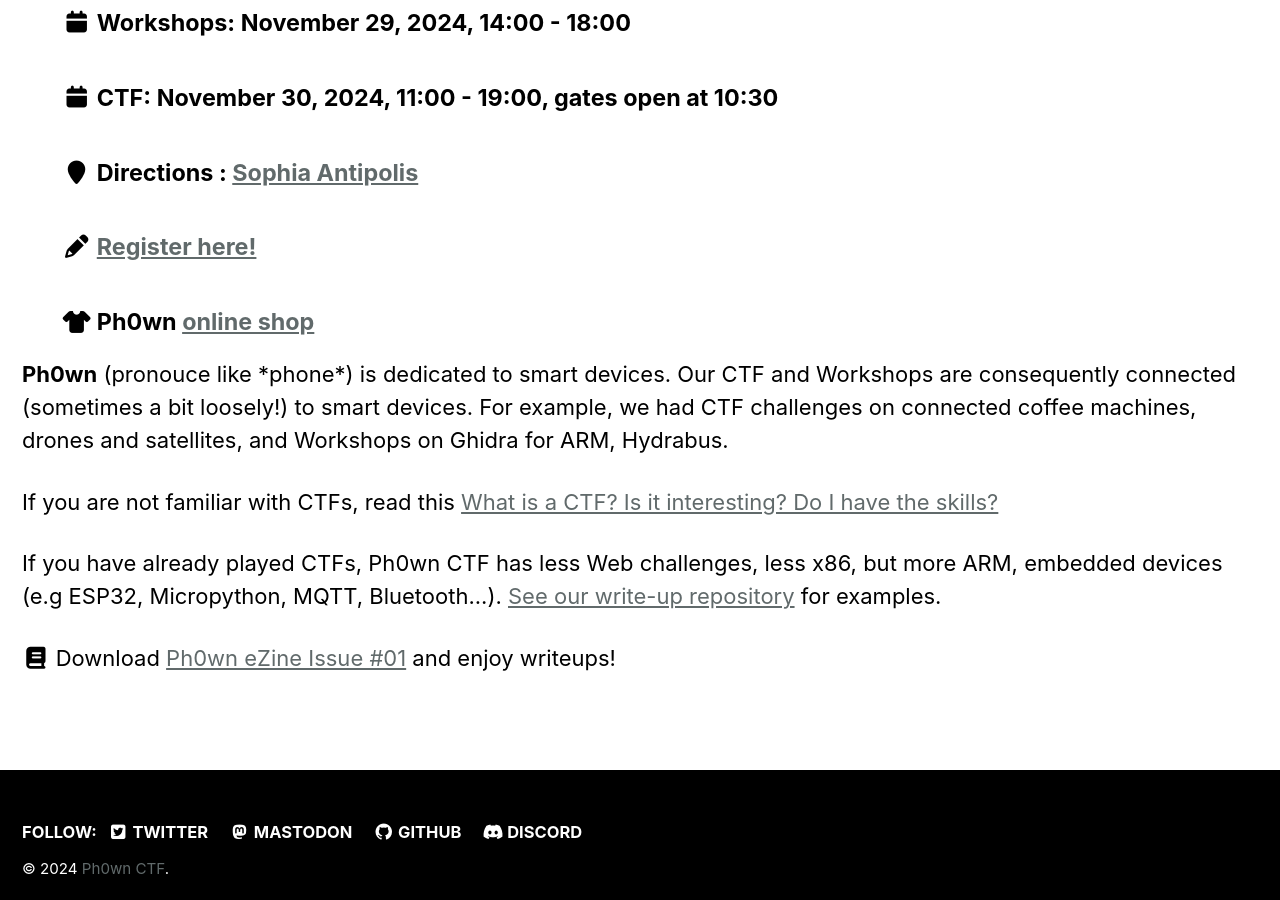
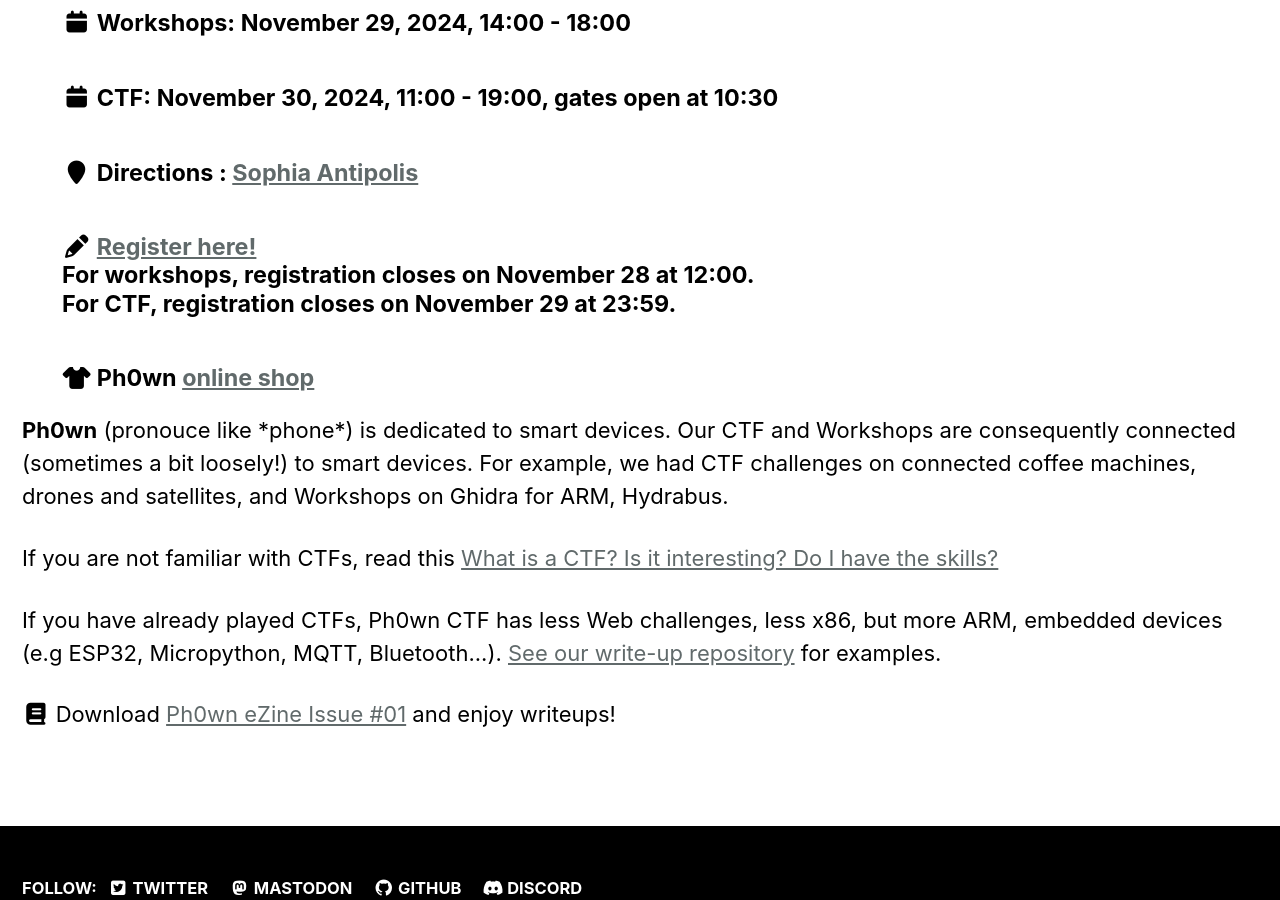
Before and after one commit to ph0wn/ph0wn.github.io, a Jekyll site: the page built from _pages/index.html, in a window 1280 px wide and 900 px high, scrolled down 652 px. Built offline with Jekyll 4.4.1, drawn with Linux system fonts in a browser that asks for light colours; cached includes are drawn as plain includes.

Commit message:
adding N0PS CTF + m5 + resizing THCON + registration end

```diff
--- a/_pages/index.html
+++ b/_pages/index.html
@@ -25,7 +25,7 @@ header:
       <h4><i class="fa fa-calendar"></i> Workshops: November 29, 2024, 14:00 - 18:00</h4>
       <h4><i class="fa fa-calendar"></i> CTF: November 30, 2024, 11:00 - 19:00, gates open at 10:30</h4>
       <h4><i class="fa fa-map-marker"></i> Directions : <a href="/venue">Sophia Antipolis</a> </h4>
-      <h4><i class="fa fa-pencil"></i> <a href="https://pretix.eu/ph0wn/ph0wn24/">Register here!</a></h4>
+      <h4><i class="fa fa-pencil"></i> <a href="https://pretix.eu/ph0wn/ph0wn24/">Register here!</a><br>For workshops, registration closes on November 28 at 12:00. <br>For CTF, registration closes on November 29 at 23:59.</h4>
       <h4><i class="fa fa-shirt"></i> Ph0wn <a href="https://ph0wn.myspreadshop.fr">online shop</a> </h4>
 
     </li>
--- a/_pages/rules.html
+++ b/_pages/rules.html
@@ -25,6 +25,7 @@ entries_layout: grid
   <li>Bluetooth dongle (if not supported by your laptop)</li>
   <li>Bus Pirate, Hydrabus, CH341</li>
   <li>Soldering iron, flux, microscope, hot air station</li>
+  <li>M5 Basic or M5 Core2 or M5 Stick (whatever version)</li>
   <li>UART to USB</li>
   <li>6 AA batteries</li>
   <li>Gardening gloves</li>
```
Also changed, not shown: _pages/sponsors.html (+13 -8 lines), assets/images/sponsors/nops-2025.png (added).
